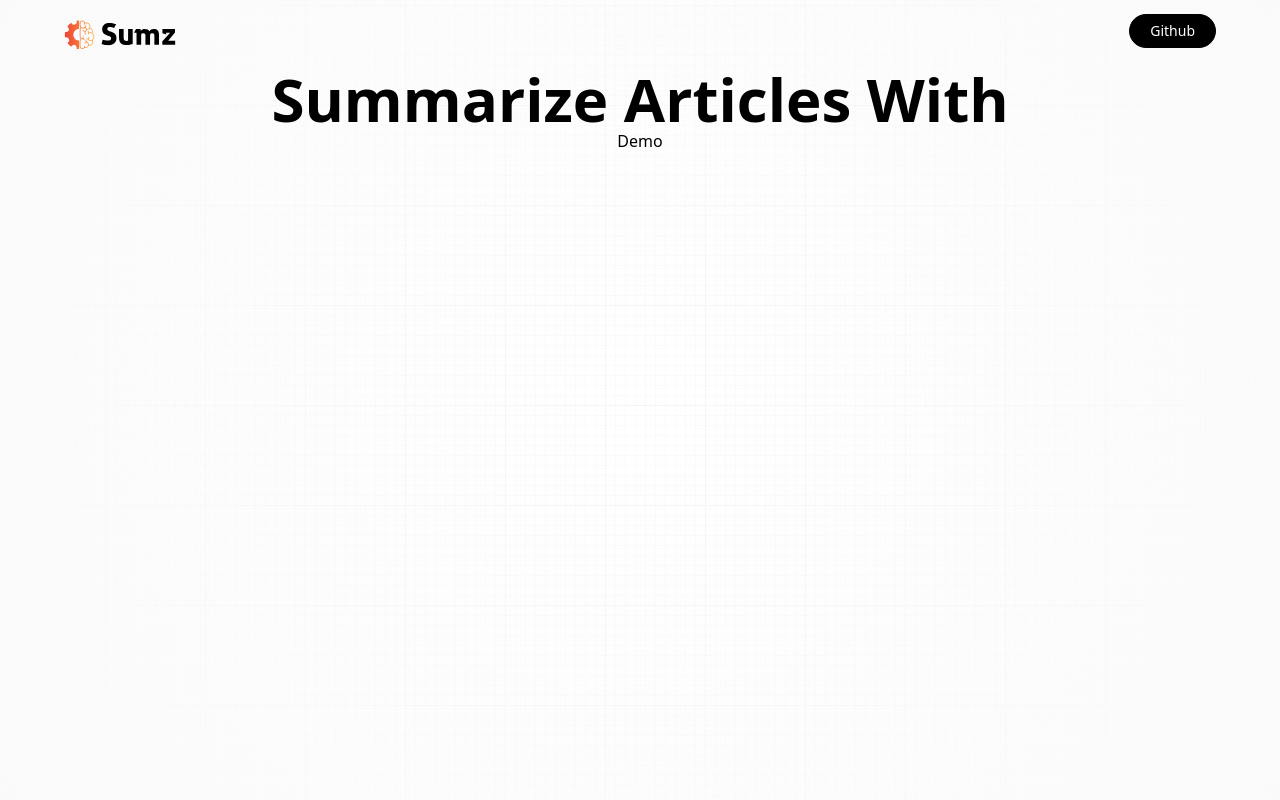
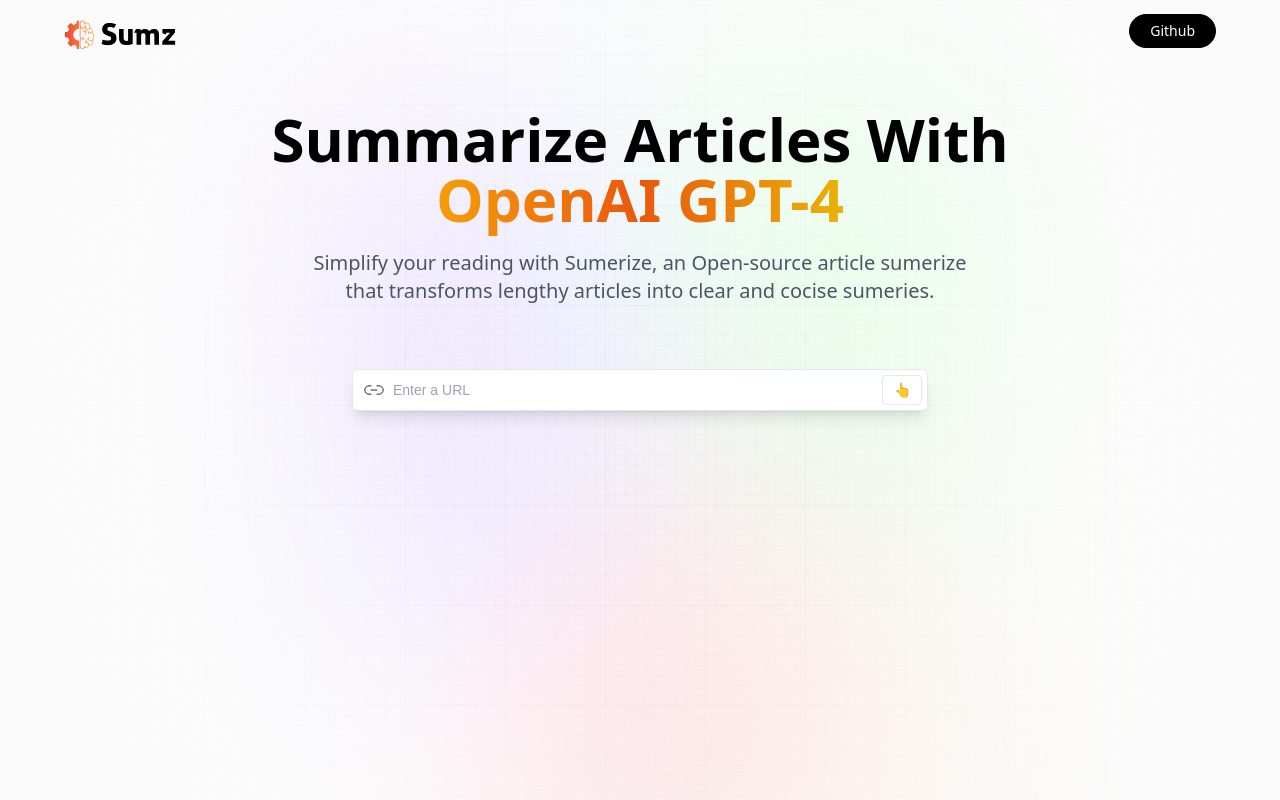
Before and after one commit to Raja1704/AI-Artical-Sumerizer, a React (Vite) app: page / in a window 1280 px wide. Built offline with nearby package versions, Linux system fonts and the light colour scheme; no server answers; a web font is replaced by a local one.

Commit message:
Integreated with API

```diff
--- a/package.json
+++ b/package.json
@@ -12,7 +12,8 @@
   "dependencies": {
     "@reduxjs/toolkit": "^1.9.5",
     "react": "^18.2.0",
-    "react-dom": "^18.2.0"
+    "react-dom": "^18.2.0",
+    "react-redux": "^8.1.2"
   },
   "devDependencies": {
     "@types/react": "^18.2.15",
--- a/src/App.jsx
+++ b/src/App.jsx
@@ -7,7 +7,7 @@ const App = () => {
   return (
     <main>
         <div className = "main">
-            <div className = "gadient">
+            <div className = "gradient">
             </div>
         </div>
 
--- a/src/components/Demo.jsx
+++ b/src/components/Demo.jsx
@@ -1,8 +1,54 @@
-import React from 'react'
+import {useState, useEffect} from 'react' ;
+import {copy, linkIcon, loader, tick} from "../assets" ;
 
 const Demo = () => {
+  const [article, setArticle] = useState({
+       url: '',
+       summary: '',
+  }) ;
+
+  const handleSubmit = async (e) => {
+         alert('Submitted') ;
+  }
+
+
   return (
-    <div>Demo</div>
+    <section className="mt-16  w-full max-w-xl">
+          <div className="flex flex-col w-full gap-2">
+               <form
+                      className="relative flex justify-center items-center"
+                      onSubmit={handleSubmit}
+                >
+                   <img
+                         src = {linkIcon}
+                         alt = "link_Icon"
+                         className= "absolute left-0 my-2 ml-3 w-5"
+                   />
+
+                   <input
+                         type = "url"
+                         placeholder= "Enter a URL"
+                         value = {article.url}
+                         onChange={(e) => setArticle({...
+                              article, url:e.target.value
+                         })}
+                         required
+                         className= "url_input peer"
+                   />
+
+                   <button
+                          type = "submit"
+                          className= "submit_btn peer-focus:border-gray-700 peer-focus:text-gray-700 "
+                   >
+                    👆
+                  </button>
+
+
+               </form>
+          </div>
+          {/* Output */}
+
+    </section>
   )
 }
 
--- a/src/components/Hero.jsx
+++ b/src/components/Hero.jsx
@@ -3,7 +3,7 @@ import {logo} from '../assets' ;
 const Hero = () => {
   return (
     <header className = "w-full flex justify-center items-center flex-col">
-        <nav className = "flex justify-between items-center w-full nb-10 pt-3" >
+        <nav className = "flex justify-between items-center w-full mb-10 pt-3" >
                <img src = {logo} alt = "sumz_logo" className = "w-28 object-contain " />
 
                <button
@@ -18,9 +18,22 @@ const Hero = () => {
         </nav>
 
          <h1 className = "head_text">
-             Summarize Articles With <br/>
+             Summarize Articles With <br
+                  className="max-mid:hidden"
+             />
+             <span
+                  className = "orange_gradient"
+             >
+                      OpenAI GPT-4
+             </span>
 
          </h1>
+
+         <h2 className="desc">
+                      Simplify your reading with Sumerize, an Open-source article sumerize
+                      that transforms lengthy articles into clear and cocise sumeries.
+
+         </h2>
     </header>
   )
 }
--- a/src/main.jsx
+++ b/src/main.jsx
@@ -1,10 +1,14 @@
 import React from 'react'
 import ReactDOM from 'react-dom/client'
+import {Provider} from 'react-redux'
+
 import App from './App.jsx'
-
+import {store} from './services/store'
 
 ReactDOM.createRoot(document.getElementById('root')).render(
   <React.StrictMode>
-    <App />
+    <Provider store = {store} >
+        <App />
+    </Provider>
   </React.StrictMode>,
 )
--- /dev/null
+++ b/src/services/article.js
@@ -0,0 +1,24 @@
+import {createApi, fetchBaseQuery} from '@reduxjs/toolkit/query/react' ;
+
+const rapidApiKey = import.meta.env.VITE_RAPID_API_ARTICLE_KEY ;
+
+
+
+export const articleApi = createApi({
+    reducerPath: 'articleApi',
+    baseQuery: fetchBaseQuery({
+        baseUrl: 'https://article-extractor-and-summarizer.p.rapidapi.com/',
+        prepareHeaders: (headers) => {
+            headers.set('X-RapidAPI-Key', rapidApiKey);
+            headers.set('X-RapidAPI-Host', 'article-extractor-and-summarizer.p.rapidapi.com');
+            return headers;
+        }
+    }),
+
+    endpoints: (builder) => ({
+        getSummary: builder.query({
+            query: (params) => `test`
+        })
+
+    })
+});
--- /dev/null
+++ b/src/services/store.js
@@ -0,0 +1,10 @@
+import { configureStore } from "@reduxjs/toolkit";
+import { articleApi } from "./article";
+
+
+export const store = configureStore({
+    reducer: {
+        [articleApi.reducerPath]: articleApi.reducer
+    },
+    middleware: (getDefaultMiddleware) => getDefaultMiddleware().concat(articleApi.middleware)
+})
```
Also changed, not shown: 1 other file (tests, documents, lock files or other folders).
